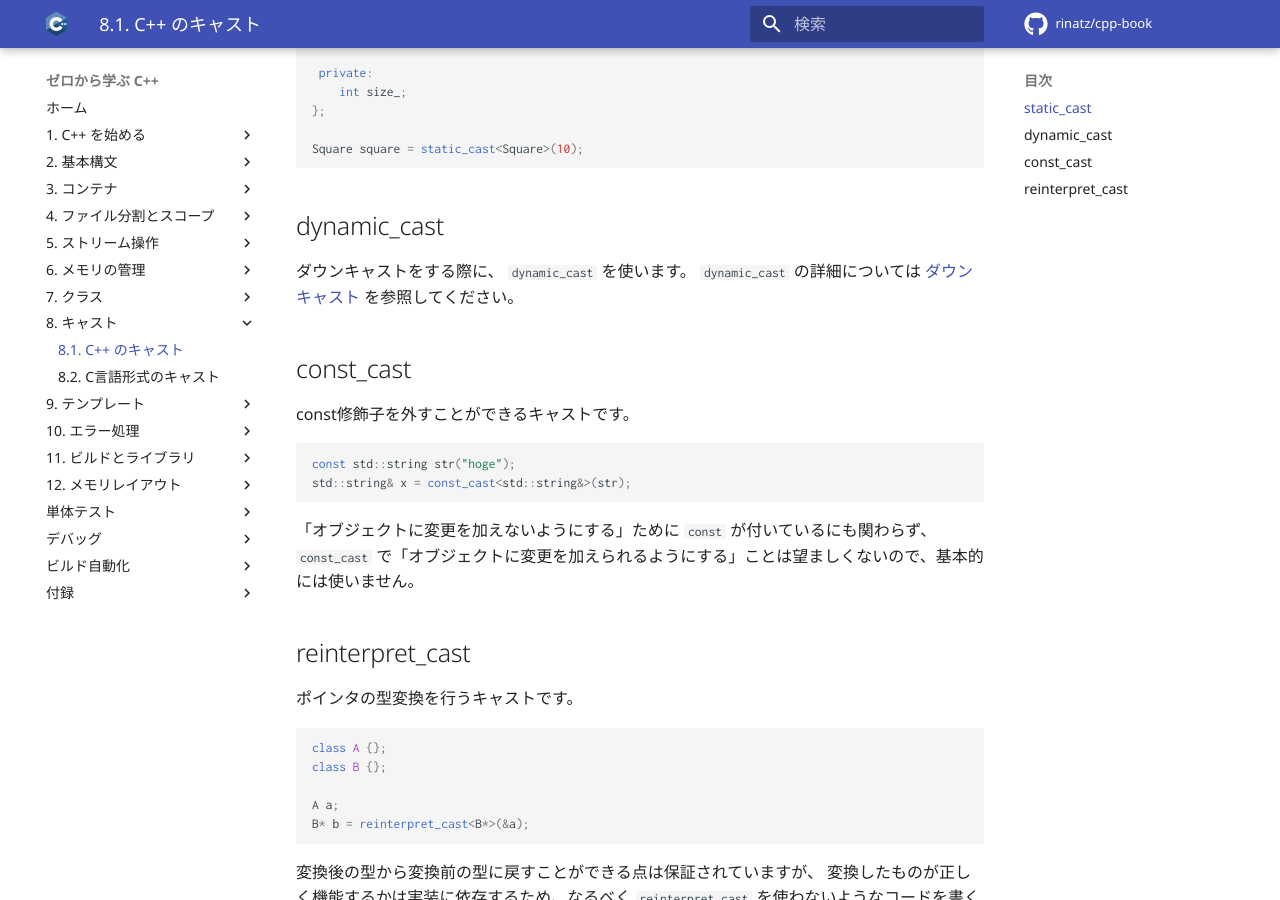
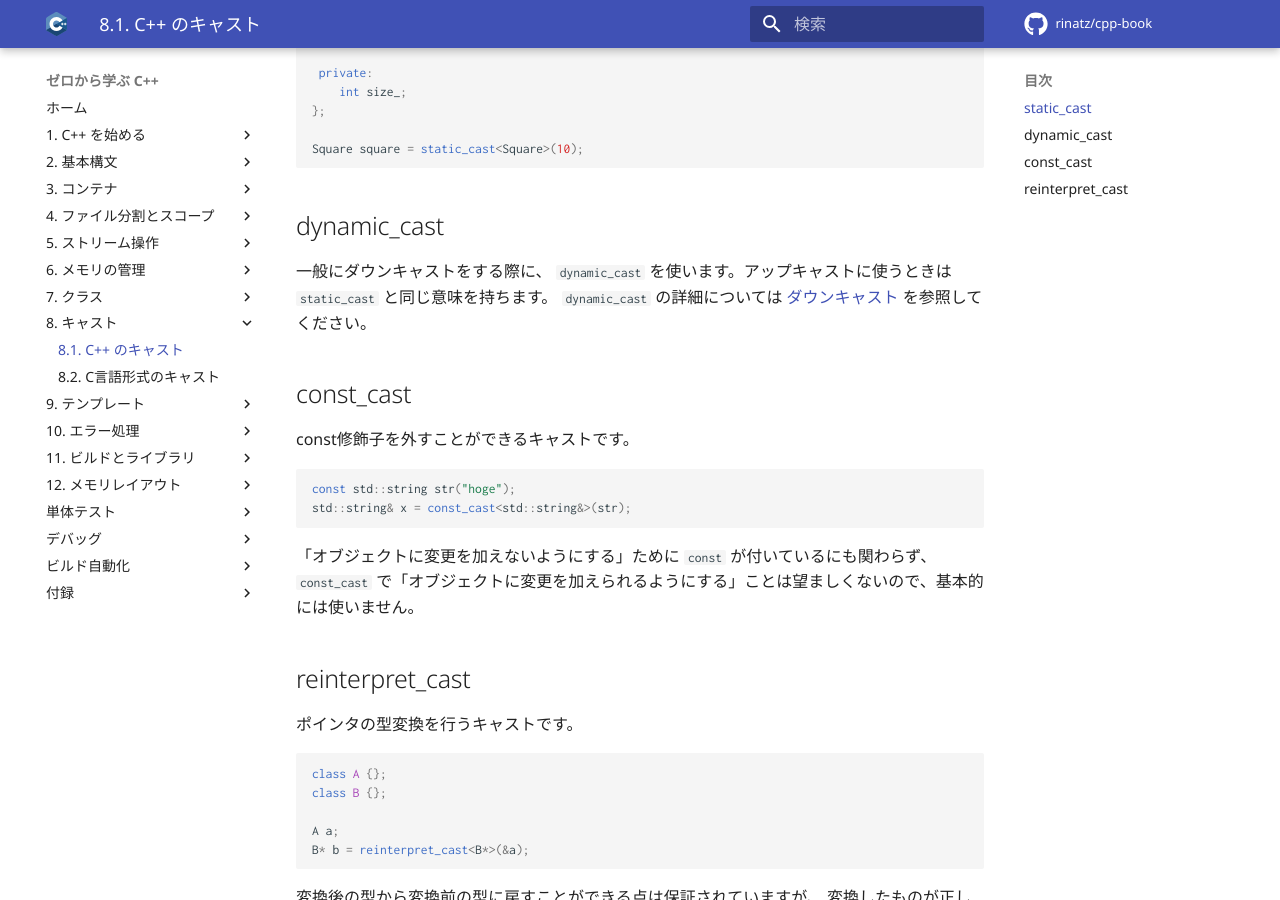
Before and after one commit to rinatz/cpp-book, an MkDocs documentation site: the page built from docs/ch08-01-cpp-casts.md, in a window 1280 px wide and 900 px high, scrolled down 1138 px. Built offline with MkDocs 1.6.1 and Material for MkDocs 9.7.7, drawn with Linux system fonts in a browser that asks for light colours; comment, search, counter and statistics services are not loaded.

Commit message:
fix(cpp-casts): dynamic_cast can be used for upcast

```diff
--- a/docs/ch08-01-cpp-casts.md
+++ b/docs/ch08-01-cpp-casts.md
@@ -58,7 +58,7 @@ Square square = static_cast<Square>(10);
 
 ## dynamic_cast
 
-ダウンキャストをする際に、 `dynamic_cast` を使います。
+一般にダウンキャストをする際に、 `dynamic_cast` を使います。アップキャストに使うときは `static_cast` と同じ意味を持ちます。
 `dynamic_cast` の詳細については [ダウンキャスト][downcasts] を参照してください。
 
 [downcasts]: appendix-downcasts.md
```
